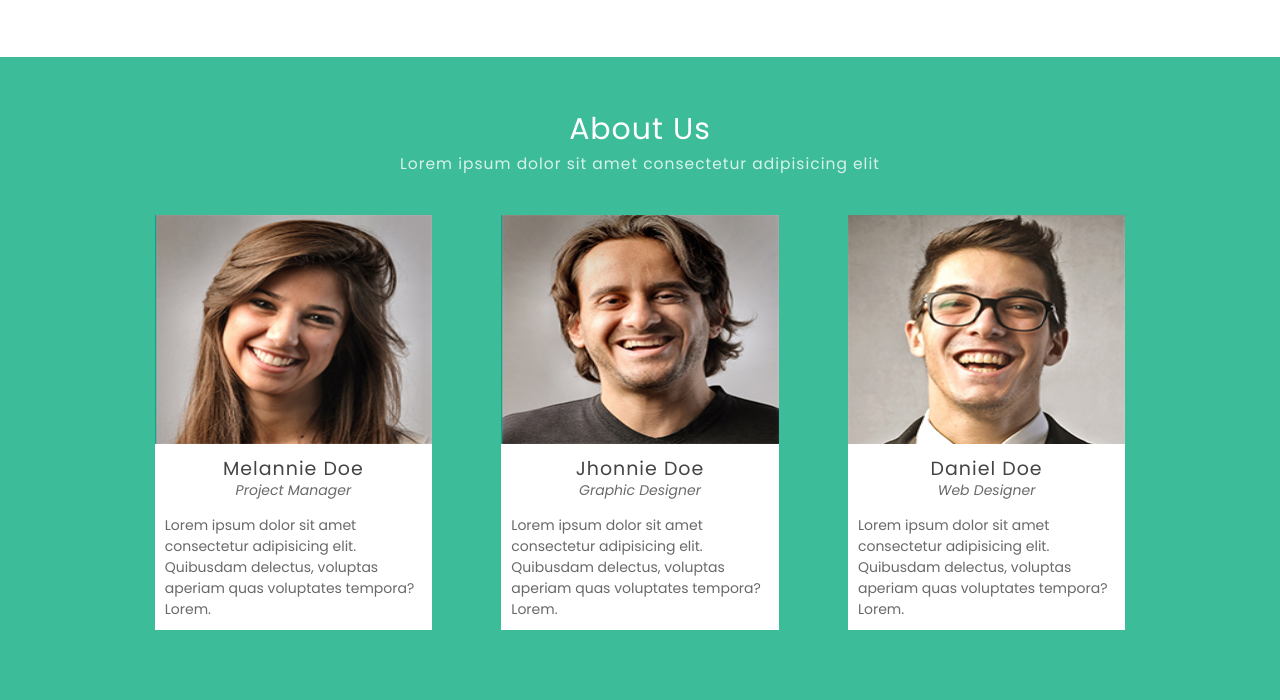
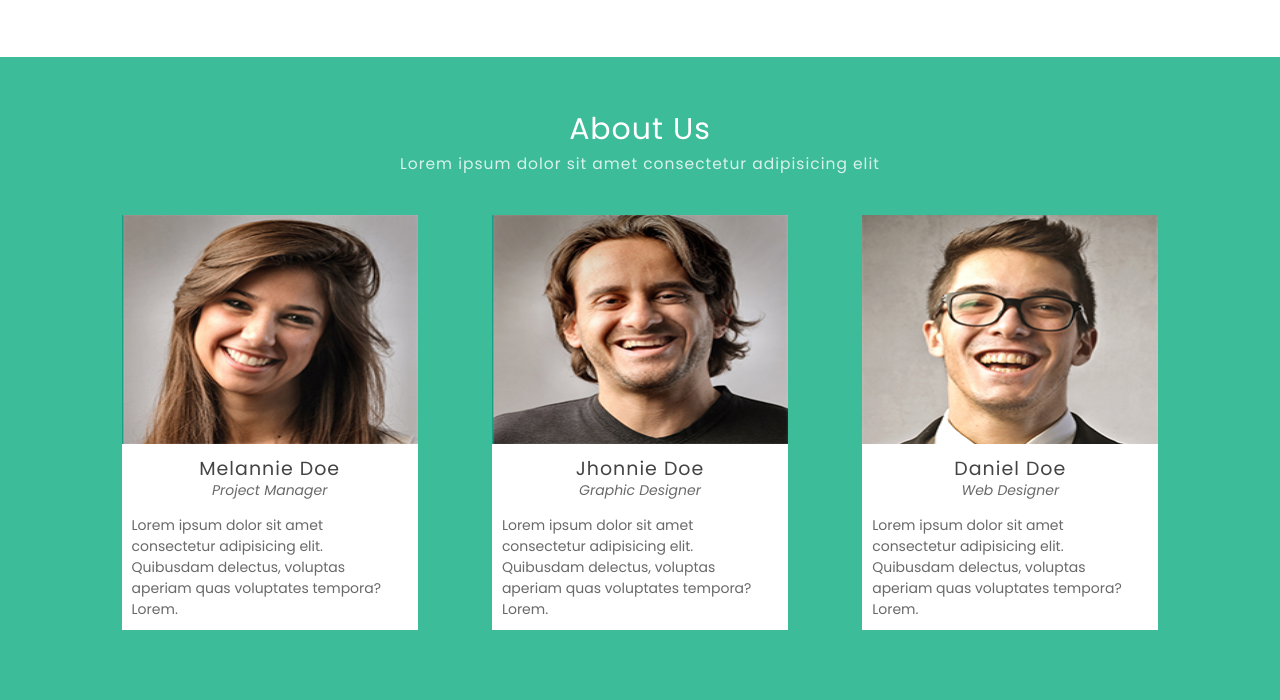
Before and after one commit to bamithaxioned/Bak-One, a plain HTML site: page index.html in a window 1280 px wide. Shown: the part 1207-1907 px from the top of the page. Drawn offline with Linux system fonts and the light colour scheme.

Commit message:
About css Updated

```diff
--- a/assets/css/style.css
+++ b/assets/css/style.css
@@ -322,7 +322,7 @@ header .wrapper{
 /* about styling starts here */
 
 .about {
-  padding: 50px;
+  padding: 50px 0 33px;
   background-color: var(--primary-color);
 }
 
```
